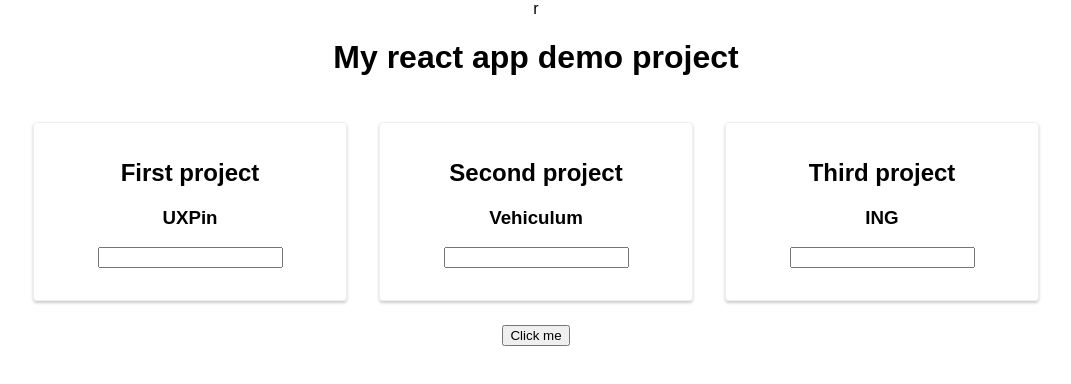
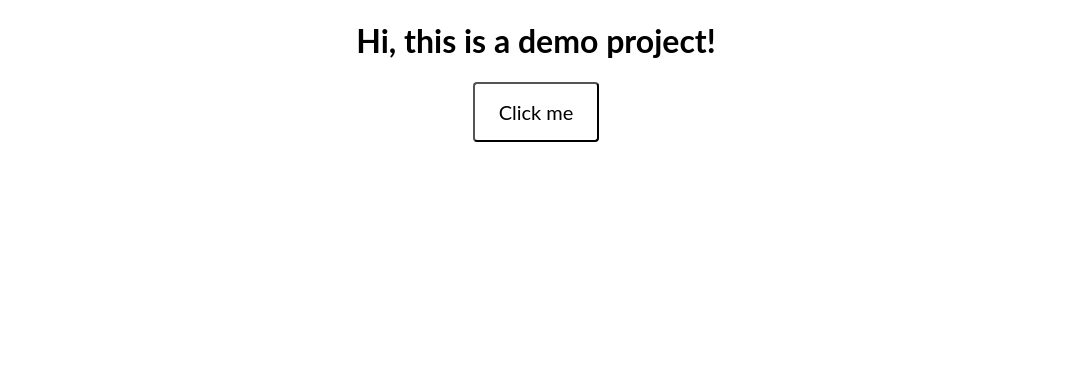
Before and after one commit to rtaraszka/React-demo, a React (Create React App) app: page / in a window 1280 px wide. Shown: the top 384 px of the page, without its empty margins (104-1175 px from the left). Built offline with nearby package versions, Linux system fonts and the light colour scheme.

Commit message:
Adden toggling visibility  to the project list

```diff
--- a/src/App.js
+++ b/src/App.js
@@ -9,7 +9,8 @@ class App extends Component {
       { projectName: 'First project', companyName: 'UXPin' },
       { projectName: 'Second project', companyName: 'Vehiculum' },
       { projectName: 'Third project', companyName: 'ING' },
-    ]
+    ],
+    showProjects: false,
 };
 
 handleState  = (newName) => {
@@ -34,10 +35,19 @@ nameChangeHandler = (event) => {
   })
 };
 
+toggleProjectsHandler = () => {
+  const doesShow = this.state.showProjects
+  this.setState({showProjects: !doesShow})
+  console.log(this.state.showProjects)
+
+};
+
   render() {
-    return (
-      <div className="App">r
-        <h1>My react app demo project</h1>
+
+    let persons = null
+
+    if (this.state.showProjects === true) {
+      persons = (
         <div>
           <Project
             projectName={this.state.projects[0].projectName}
@@ -50,8 +60,14 @@ nameChangeHandler = (event) => {
             projectName={this.state.projects[2].projectName}
             companyName={this.state.projects[2].companyName} />
         </div>
+      );
+    }
 
-        <button onClick={this.handleState.bind(this, 'UXPin!!!')}>Click me</button>
+    return (
+      <div className="App">
+        <h1>Hi, this is a demo project!</h1>
+        {persons}
+        <button onClick={this.toggleProjectsHandler}>Click me</button>
       </div>
     );
   }
--- a/src/index.css
+++ b/src/index.css
@@ -1,5 +1,24 @@
 body {
   margin: 0;
   padding: 0;
-  font-family: sans-serif;
+  font-family: Lato, sans-serif;
 }
+
+button {
+  height: auto;
+  width: auto;
+  padding: 16px 24px 16px 24px;
+  font-family: Lato, sans-serif;
+  font-size: 20px;
+  background-color:white;
+  border-radius: 4px;
+}
+
+
+button:hover {
+  box-shadow: 0px 2px 4px 0px rgba(0,0,0,0.2);
+}
+
+input {
+  padding: 8px;
+}
```
Lines whose indentation alone changed are shown as unchanged.
